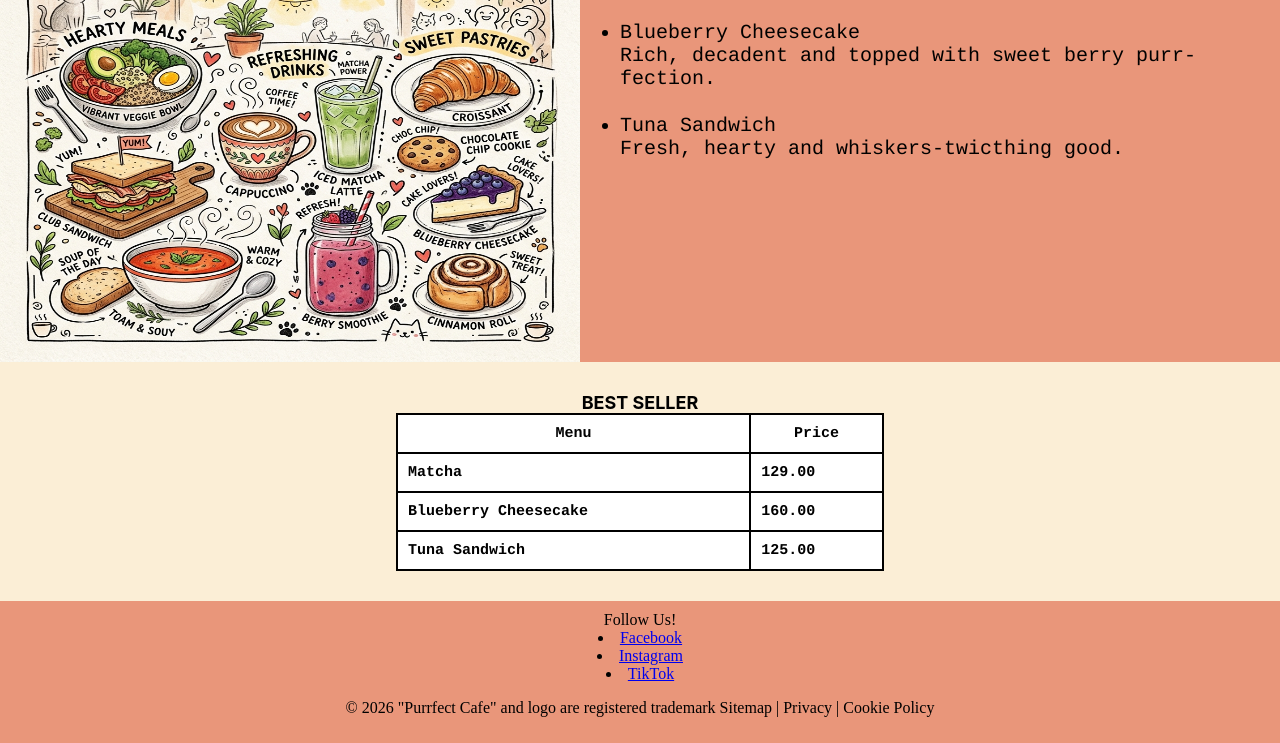
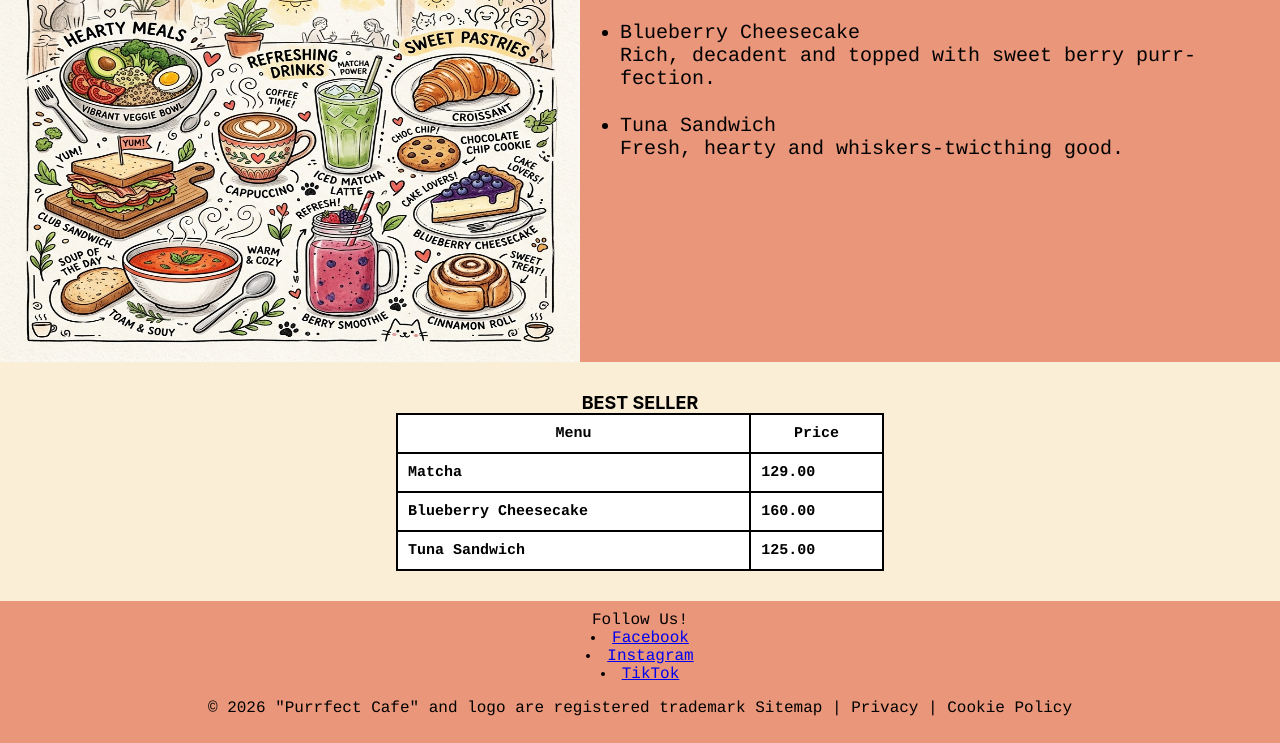
Before and after one commit to Straw-Verry/Purrfect-Cafe, a plain HTML site: page index.html in a window 1280 px wide. Shown: the part 393-1136 px from the top of the page. Drawn offline with Linux system fonts and the light colour scheme.

Commit message:
Update style.css

```diff
--- a/style.css
+++ b/style.css
@@ -1,7 +1,3 @@
-* {
-    box-sizing: border-box;
-}
-
 body {
     padding: 0px;
     margin: 0px;
@@ -82,11 +78,12 @@ th, td {
     padding: 10px;
     font-size: 15px;
     font-family: "courier", sans-serif;
-    font-weight:bold;
+    font-weight: bold;
 }
 
 .media {
     text-align: center;
+    font-family: "courier", sans-serif;
 }
 
 footer {
```
